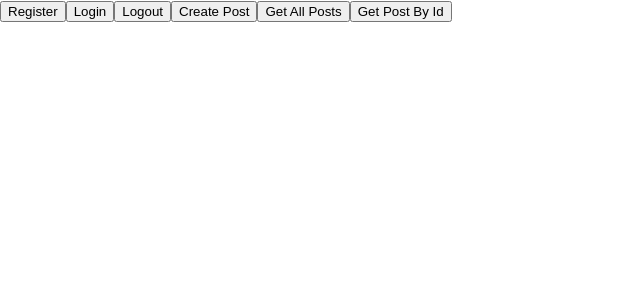
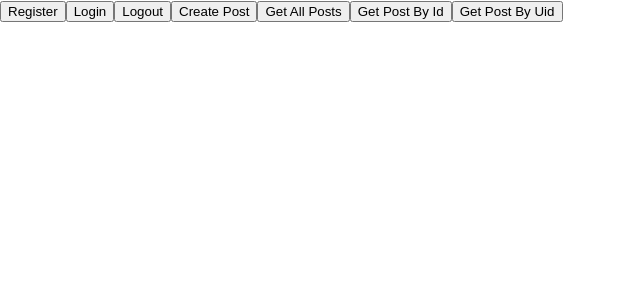
Before and after one commit to kdeans123/firebase-authentication, a React (Create React App) app: page / in a window 1280 px wide. Shown: the top 300 px of the page, without its empty margins (0-640 px from the left). Built offline with nearby package versions, Linux system fonts and the light colour scheme; no server answers.

Commit message:
get post by uid

```diff
--- a/src/App.js
+++ b/src/App.js
@@ -1,6 +1,6 @@
 import React from 'react';
 import { auth, db } from './firebase/init';
-import { collection, addDoc, getDocs, getDoc, doc } from "firebase/firestore";
+import { collection, addDoc, getDocs, getDoc, doc, query, where } from "firebase/firestore";
 import {
   createUserWithEmailAndPassword,
   signInWithEmailAndPassword,
@@ -18,6 +18,7 @@ function App() {
     const post = {
       title: "Land $400k job",
       description: "Finish FES",
+      uid: user.uid,
     };
     addDoc(collection(db, "posts"), post)
   }
@@ -30,6 +31,14 @@ function App() {
   function getPostById() {
     const hardCodedId = "1KzAVXDpeRIdEfSmxlQx"
     const postRef = doc(db, "posts", hardCodedId);
+  }
+
+  async function getPostByUid() {
+    const postCollectionRef = await query(
+      collection(db, "posts"),
+      where("uid", "==", user.uid)
+    );
+    const { docs } = await getDocs(postCollectionRef);
   }
 
 React.useEffect(() => {
@@ -76,6 +85,7 @@ React.useEffect(() => {
       <button onClick={createPost}>Create Post</button>
       <button onClick={getAllPosts}>Get All Posts</button>
       <button onClick={getPostById}>Get Post By Id</button>
+      <button onClick={getPostByUid}>Get Post By Uid</button>
     </div>
   );
 }
@@ -95,3 +105,5 @@ export default App;
 //  when you want to have all the post son the page you create a new function getAllPosts and you add import getDocs
 // this changes every element into java script:   const posts = docs.map(elem => elem.data());
 // best practice is to add spread operator:  const posts = docs.map(elem => {...elem.data()}); and this allows us to add new propert "Id"
+// query gives 2 arguments that we can play around with
+// this is going to work when they are logged in:    where("uid", "==", user.uid)
```
